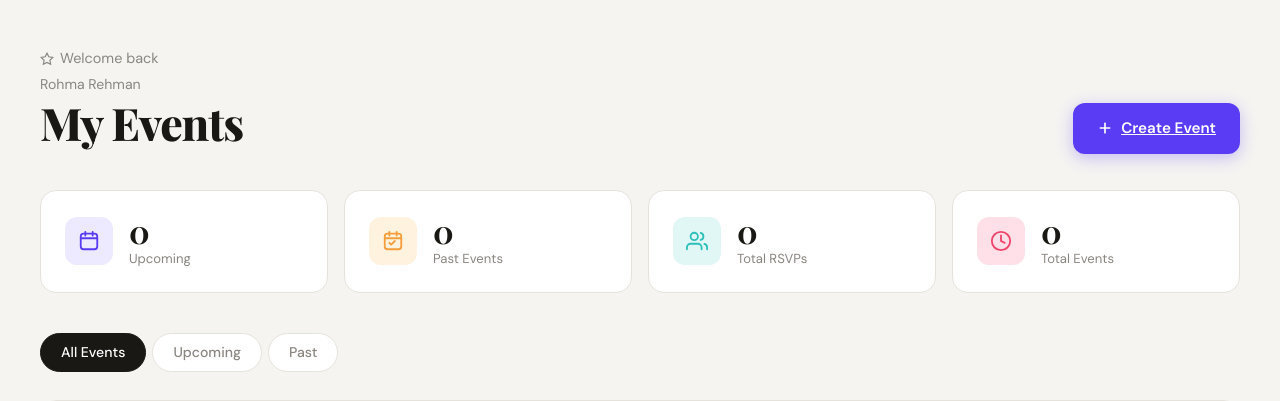
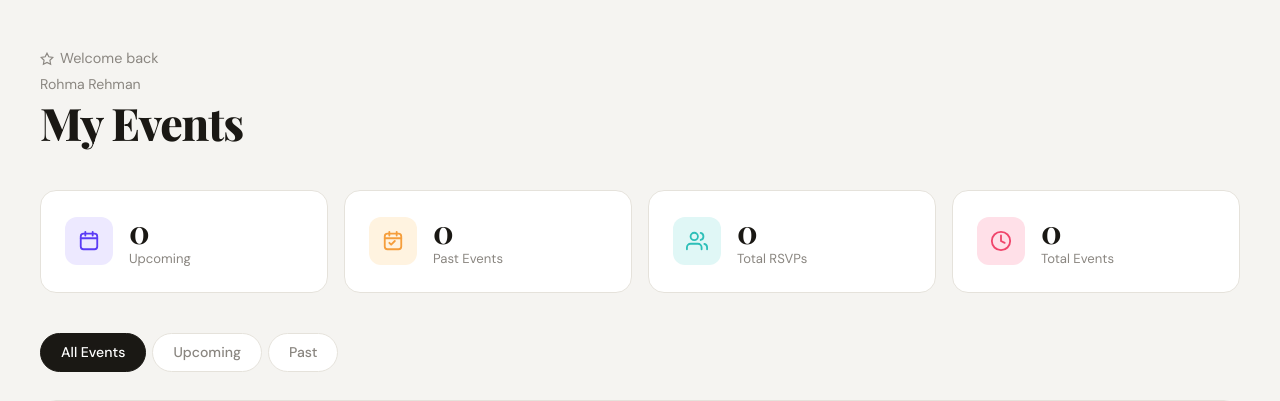
Before and after one commit to DanWiese/CITS3403_project, a Flask app: page /dashboard in a window 1280 px wide. Shown: the part 64-465 px from the top of the page. Run offline with Flask 3, Linux system fonts and the light colour scheme; the visitor is signed in with stand-in values (Sample User, id 1); data that the repository does not hold is empty.

Commit message:
removed extra create event button

```diff
--- a/templates/dashboard.html
+++ b/templates/dashboard.html
@@ -126,10 +126,6 @@
       <p style="font-size:0.88rem; color:var(--text-muted); margin-bottom:6px;" id="userGreeting">Rohma Rehman</p>
       <h1>My Events</h1>
     </div>
-    <a href="{{ url_for('new_event') }}" class="create-btn">
-      <svg width="16" height="16" viewBox="0 0 24 24" fill="none" stroke="white" stroke-width="2.5" stroke-linecap="round"><line x1="12" y1="5" x2="12" y2="19"/><line x1="5" y1="12" x2="19" y2="12"/></svg>
-      Create Event
-    </a>
   </div>
 
   <div class="stats-grid">
```
